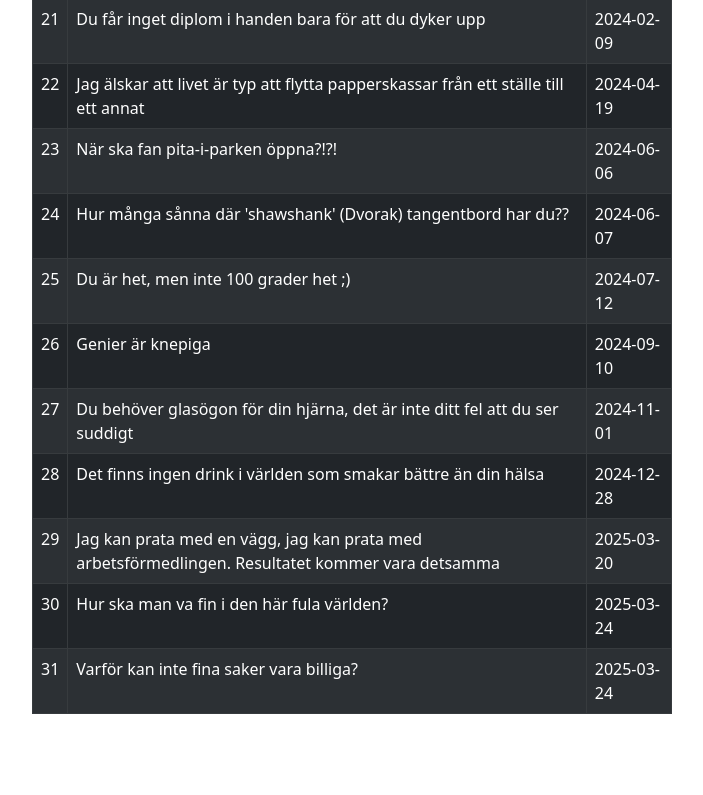
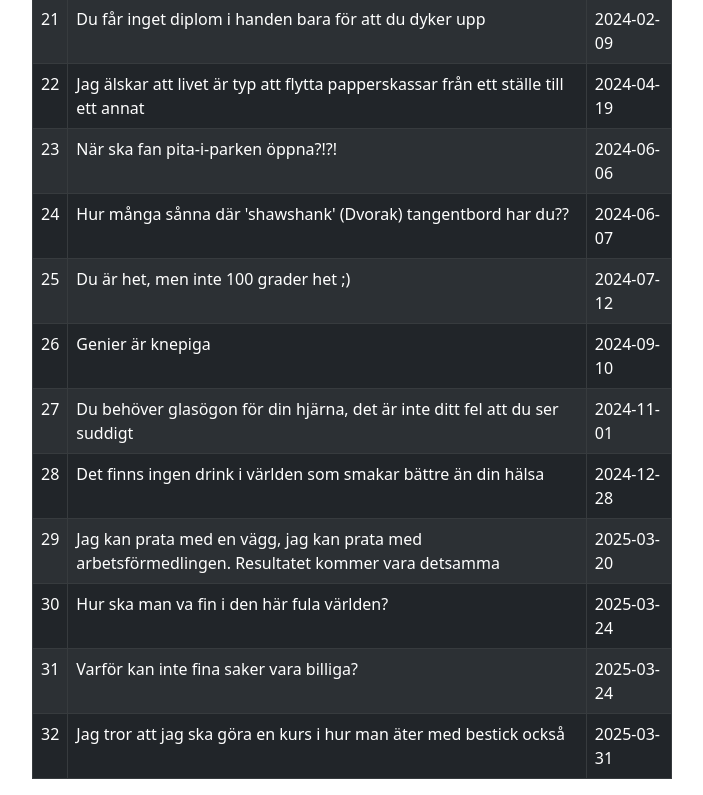
Before and after one commit to Stenstromen/filosofiskaeleonora, a React (Vite) app: page /all in a window 1280 px wide. Shown: the part 1471-2266 px from the top of the page, without its empty margins (288-991 px from the left). Before the commit the page ends 2201 px from the top, so only its background shows below. Built offline with nearby package versions, Linux system fonts and the light colour scheme.

Commit message:
added quote

```diff
--- a/src/assets/Quotes.js
+++ b/src/assets/Quotes.js
@@ -163,6 +163,11 @@ const Quotes = [
     quote: "Varför kan inte fina saker vara billiga?",
     date: "2025-03-24",
   },
+  {
+    id: 32,
+    quote: "Jag tror att jag ska göra en kurs i hur man äter med bestick också",
+    date: "2025-03-31",
+  },
 ];
 
 export default Quotes;
```
